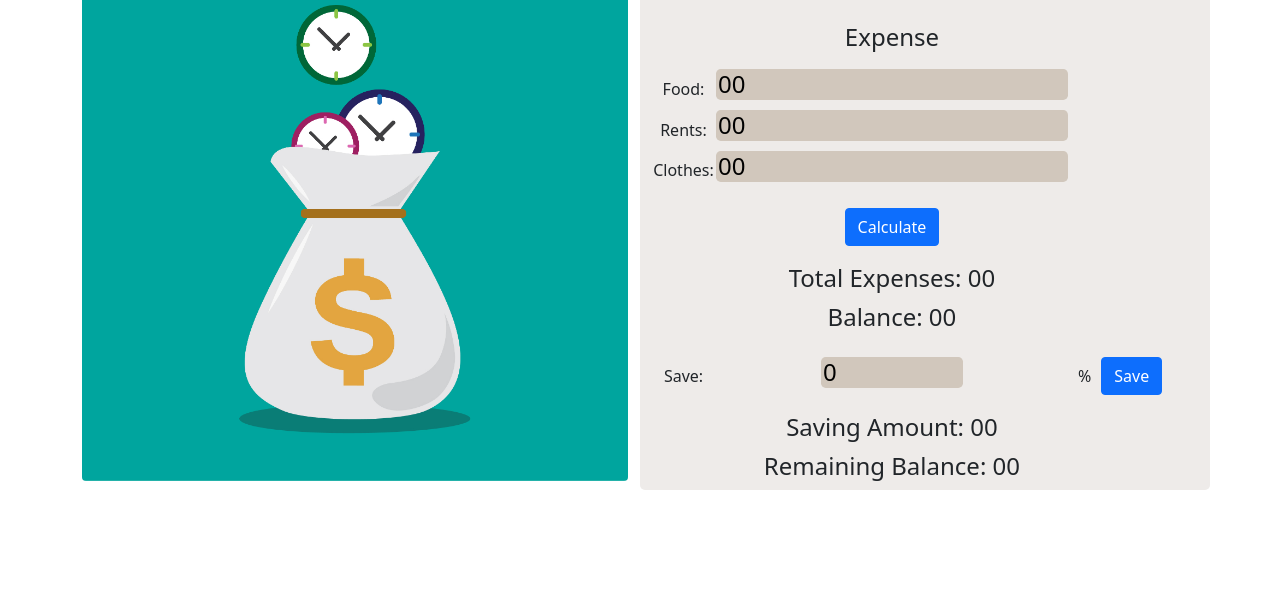
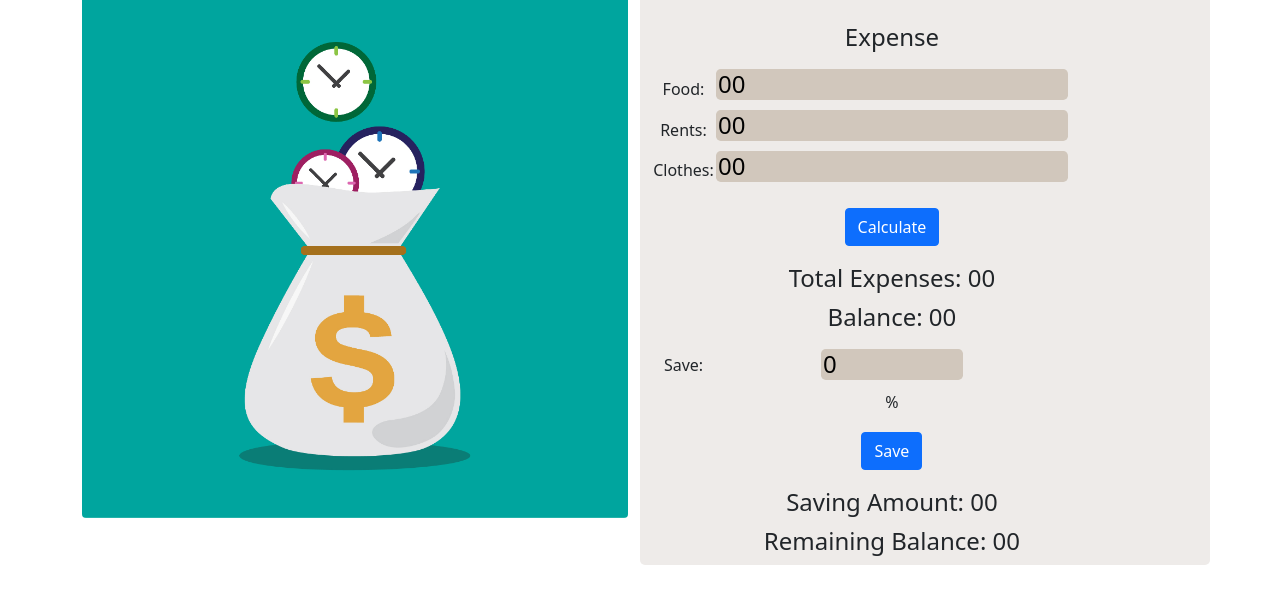
Before and after one commit to bulbul-rasel/javascript-moneymaster, a plain HTML site: page index.html in a window 1280 px wide. Shown: the part 170-774 px from the top of the page. Drawn offline with nearby package versions, Linux system fonts and the light colour scheme.

Commit message:
overflow pain

```diff
--- a/css/style.css
+++ b/css/style.css
@@ -1,3 +1,7 @@
+html, body {
+    position:relative;
+    overflow-x:hidden;
+  }
 /* for input field background color  */
 .input{
     background-color: rgb(209, 199, 188);
--- a/index.html
+++ b/index.html
@@ -16,19 +16,19 @@
 <body>
     <!-- for title  -->
     <header class="my-4">
-        <h1 class="text-center text-primary">AMAR BANK...!</h1>
+        <h1 class="text-center text-primary w-30">AMAR BANK...!</h1>
     </header>
     <main>
-        <div class="container d-flex ">
-            <div class="row align-items-center">
+        <div class="container d-flex">
+            <div class="row align-items-center ">
                 <!-- for image part  -->
-                <div class="col col-md-6 col-sm-12">
-                    <img class="w-100 rounded" src="images/img1.jpg" alt="">
+                <div class="col col-md-6 col-lg-6 col-sm-12 ">
+                    <img class="w-100 img-fluid rounded" src="images/img1.jpg" alt="">
                 </div>
                 <!-- for calculation part  -->
-                <div class="cal-color text-center col  col-md-6 col-sm-12">
+                <div class="col col-md-6 col-lg-6 col-sm-12  cal-color text-center ">
 
-                    <table>
+                    <table class="">
 
                         <tr>
                             <td></td>
@@ -96,12 +96,17 @@
                         <tr>
                             <td><label>Save: </label></td>
                             <td>
-                                <h4><input id="save-input" size="5" class="input rounded-3 border-0" type="text"
+                                <h4><input id="save-input" size="5" class="input rounded-3 border-0 mt-2" type="text"
                                         value="0"></h4>
                             </td>
+                        <tr>
+                            <td></td>
                             <td> <label class="mx-2 ">%</label></td>
+                        </tr>
+                        <tr>
+                            <td></td>
                             <td><button onclick="saveCalculate()" type="button"
-                                    class="my-3 btn btn-primary">Save</button></td>
+                                    class="my-3 btn btn-primary ">Save</button></td>
                         </tr>
                         <tr>
                             <td></td>
```
